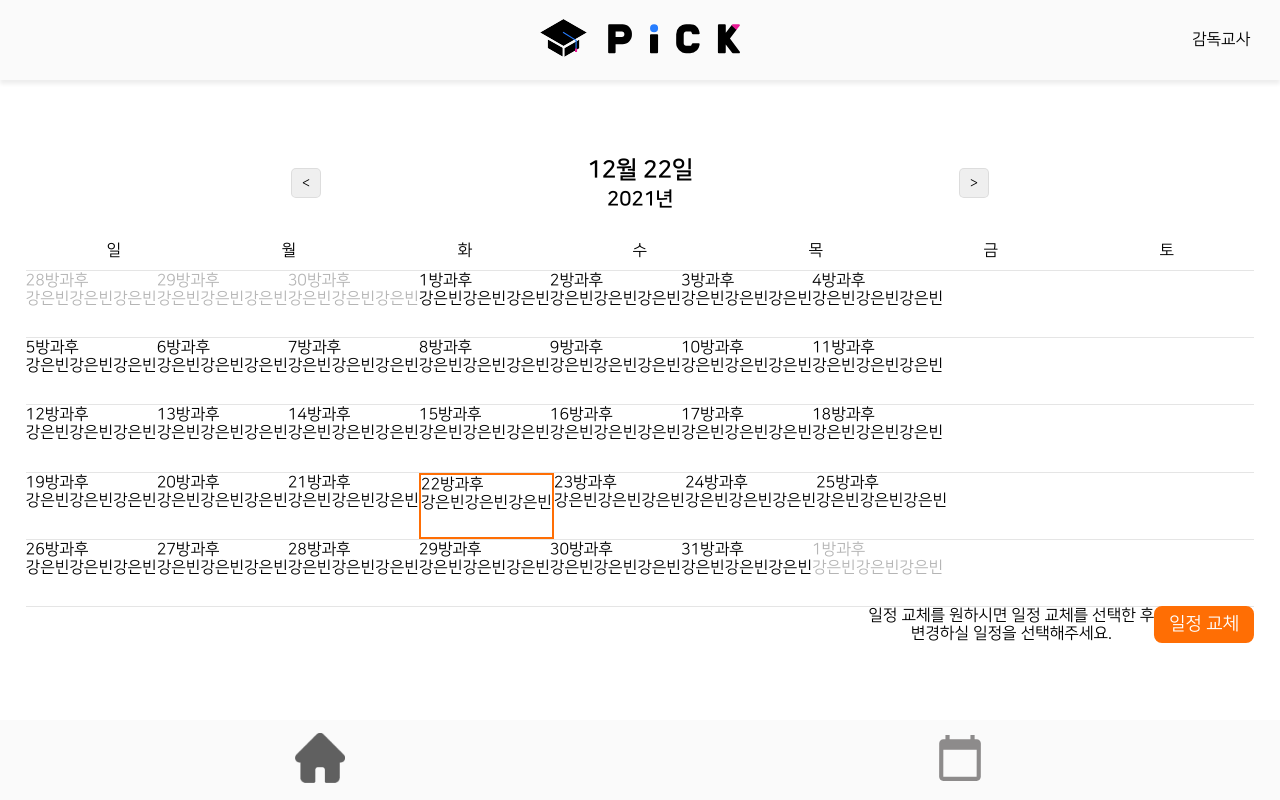
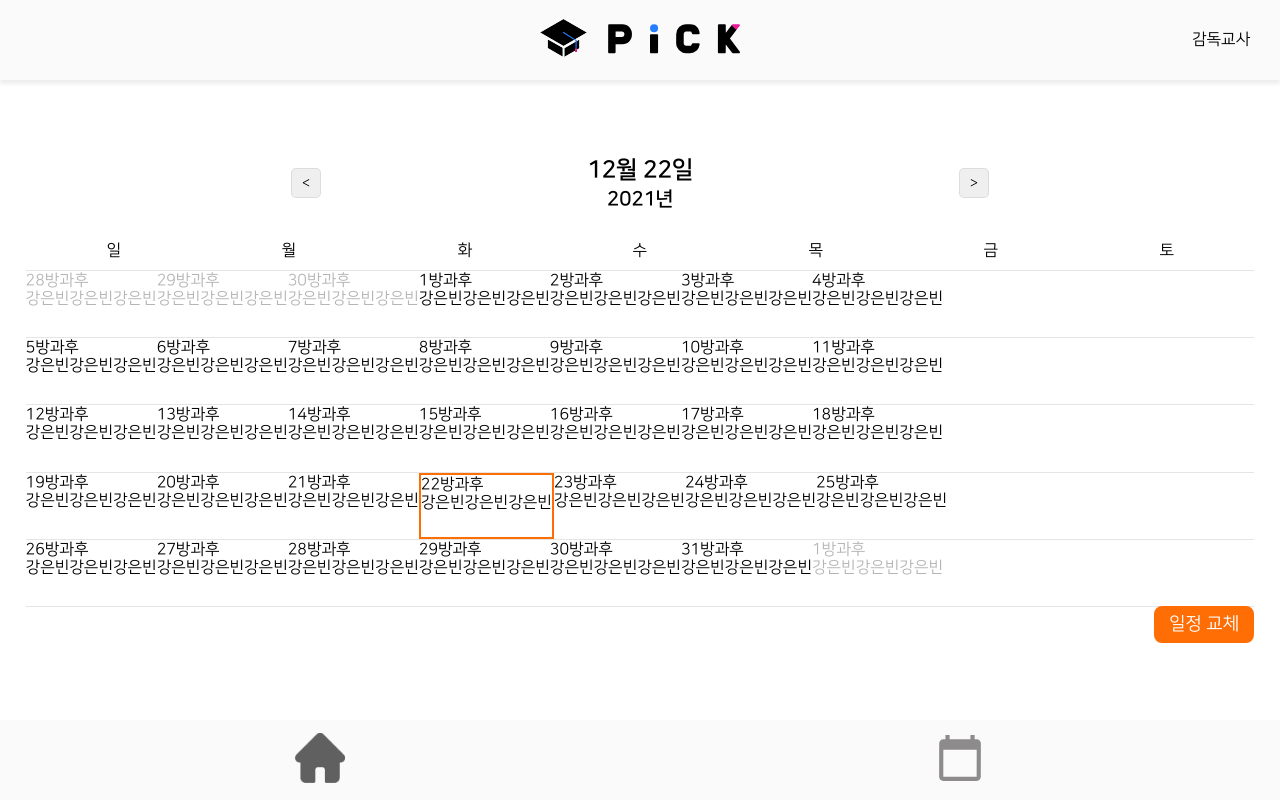
Before and after one commit to DSM-PICK/PICK2021-TABLET-CLIENT, a React (Create React App) app: page /calendar in a window 1280 px wide. Built offline with nearby package versions, Linux system fonts and the light colour scheme; no server answers.

Commit message:
[MODIFY] 일정교체 UI

```diff
--- a/src/components/calendar/calendarItem/CalendarChangeBtn.tsx
+++ b/src/components/calendar/calendarItem/CalendarChangeBtn.tsx
@@ -4,10 +4,10 @@ import * as S from "./style";
 const CalendarChangeBtn = () => {
   return (
     <S.ChangerBtnWrap>
-      <div className="item_center">
+      {/* <div className="item_center">
         일정 교체를 원하시면 일정 교체를 선택한 후
         <br /> 변경하실 일정을 선택해주세요.
-      </div>
+      </div> */}
       <button>일정 교체</button>
     </S.ChangerBtnWrap>
   );
```
